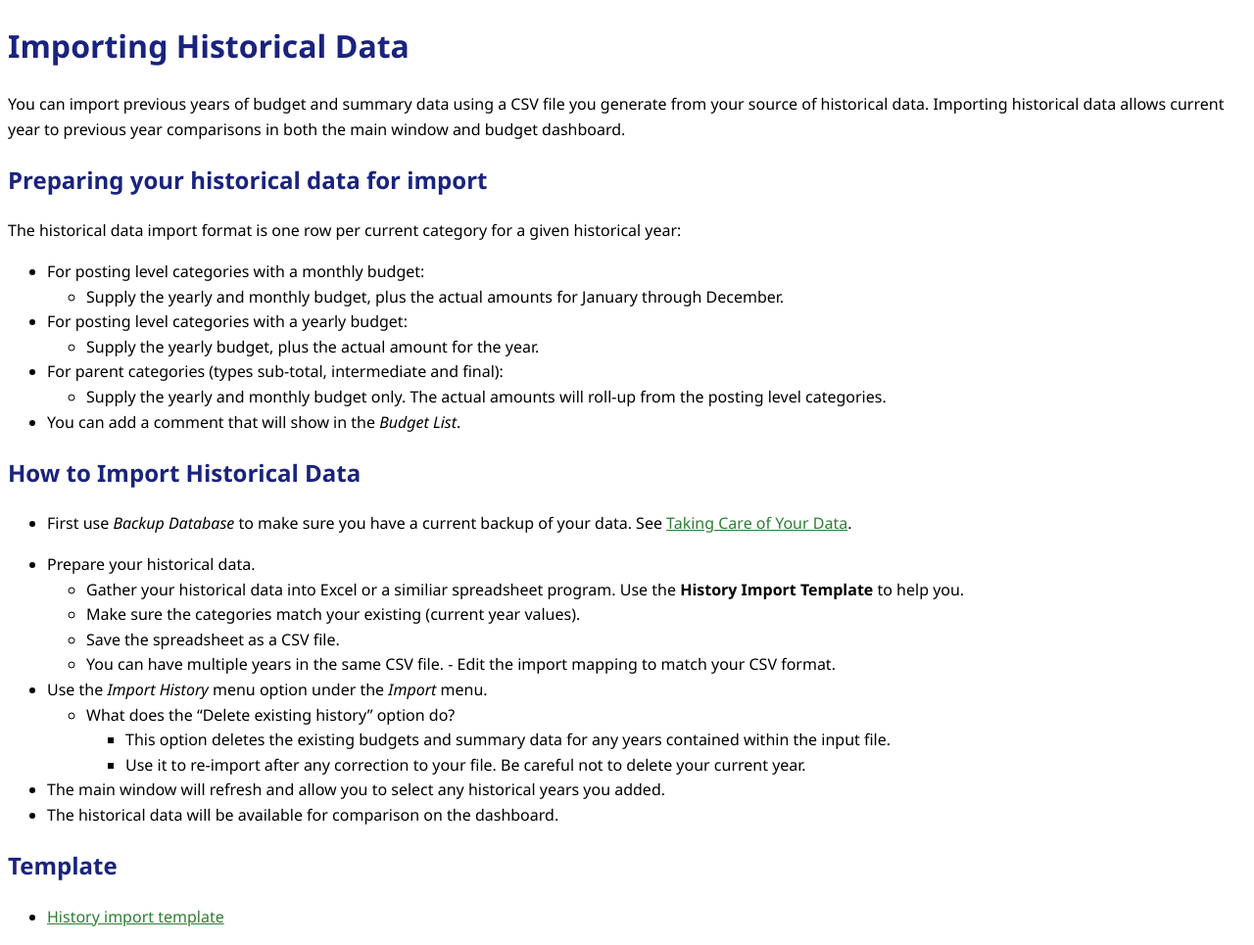
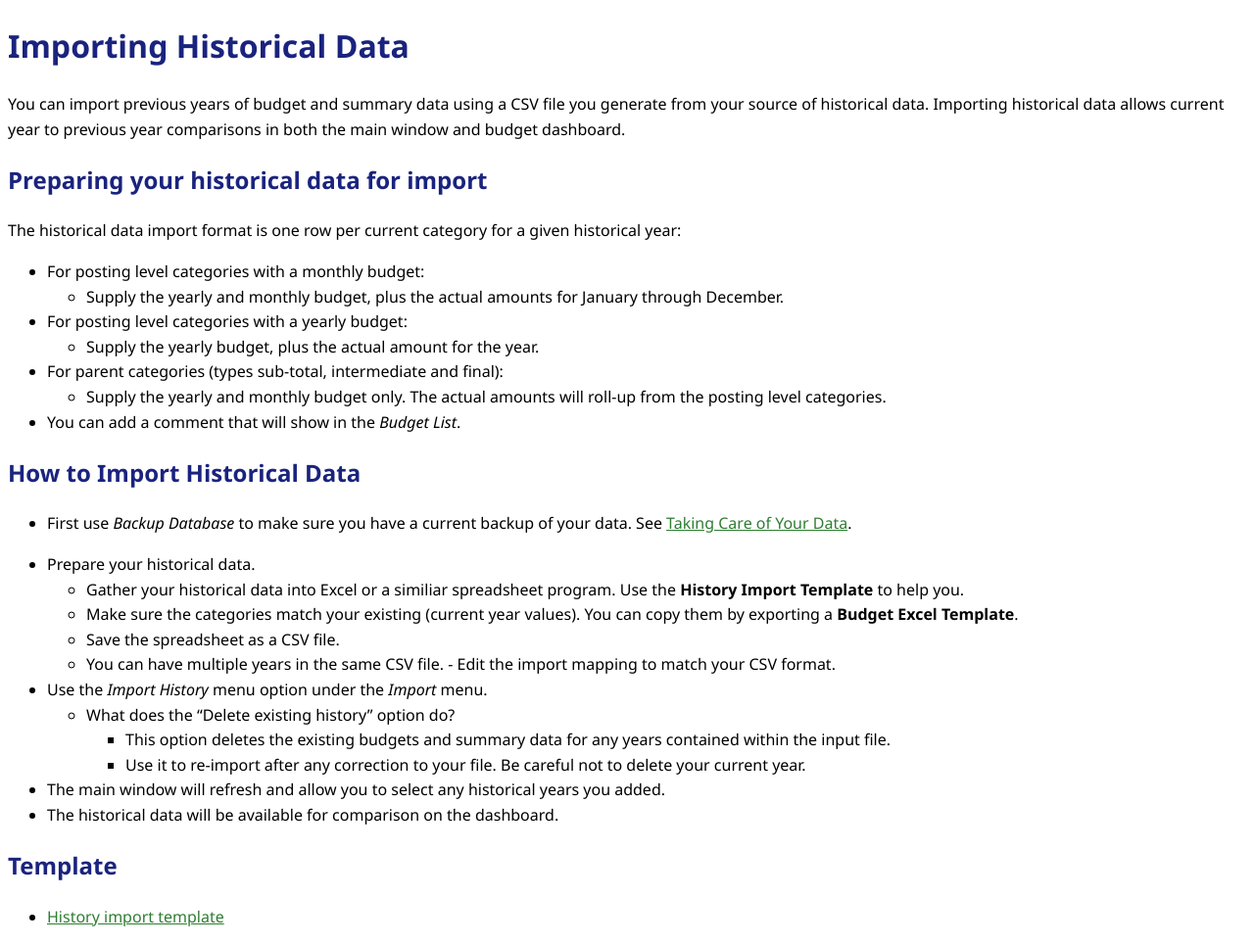
Before and after one commit to chudave1/Buddy-the-Budget-Helper-Release, a Jekyll site: the page built from docs/loading-history.md, in a window 1280 px wide. Shown: the whole page at 98% size. Built offline with Jekyll 4.4.1, drawn with Linux system fonts in a browser that asks for light colours.

Commit message:
Update loading-history.md with category matching details
Clarified instructions for matching categories in historical data preparation.

```diff
--- a/docs/loading-history.md
+++ b/docs/loading-history.md
@@ -21,7 +21,7 @@ The historical data import format is one row per current category for a given hi
 
 - Prepare your historical data.
 	- Gather your historical data into Excel or a similiar spreadsheet program.  Use the **History Import Template** to help you.
-	- Make sure the categories match your existing (current year values).
+	- Make sure the categories match your existing (current year values).  You can copy them by exporting a **Budget Excel Template**.
 	- Save the spreadsheet as a CSV file.
 	- You can have multiple years in the same CSV file.
  	- Edit the import mapping to match your CSV format.
```
